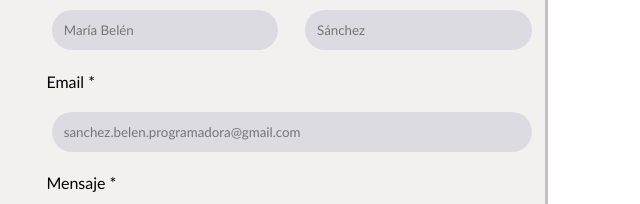
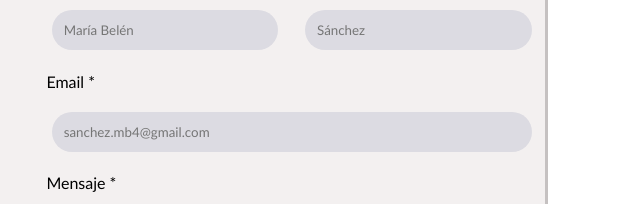
Before and after one commit to Belu-Sanchez/Porfolio, a plain HTML site: page index.html in a window 1280 px wide. Shown: the part 3393-3597 px from the top of the page, 572-1212 px from the left. Drawn offline with nearby package versions, Linux system fonts and the light colour scheme.

Commit message:
update/cambio en placeholder

```diff
--- a/index.html
+++ b/index.html
@@ -222,7 +222,7 @@
 
             </div>
             <label for="email" class="label">Email *</label>
-            <input class="email" type="text" id="email" maxlength="9" placeholder="sanchez.belen.programadora@gmail.com"
+            <input class="email" type="text" id="email" maxlength="9" placeholder="sanchez.mb4@gmail.com"
               required>
             <label for="web" class="label">Mensaje *</label>
             <textarea cols="40" rows="9" placeholder="Escriba un mensaje aquí"></textarea>
```
